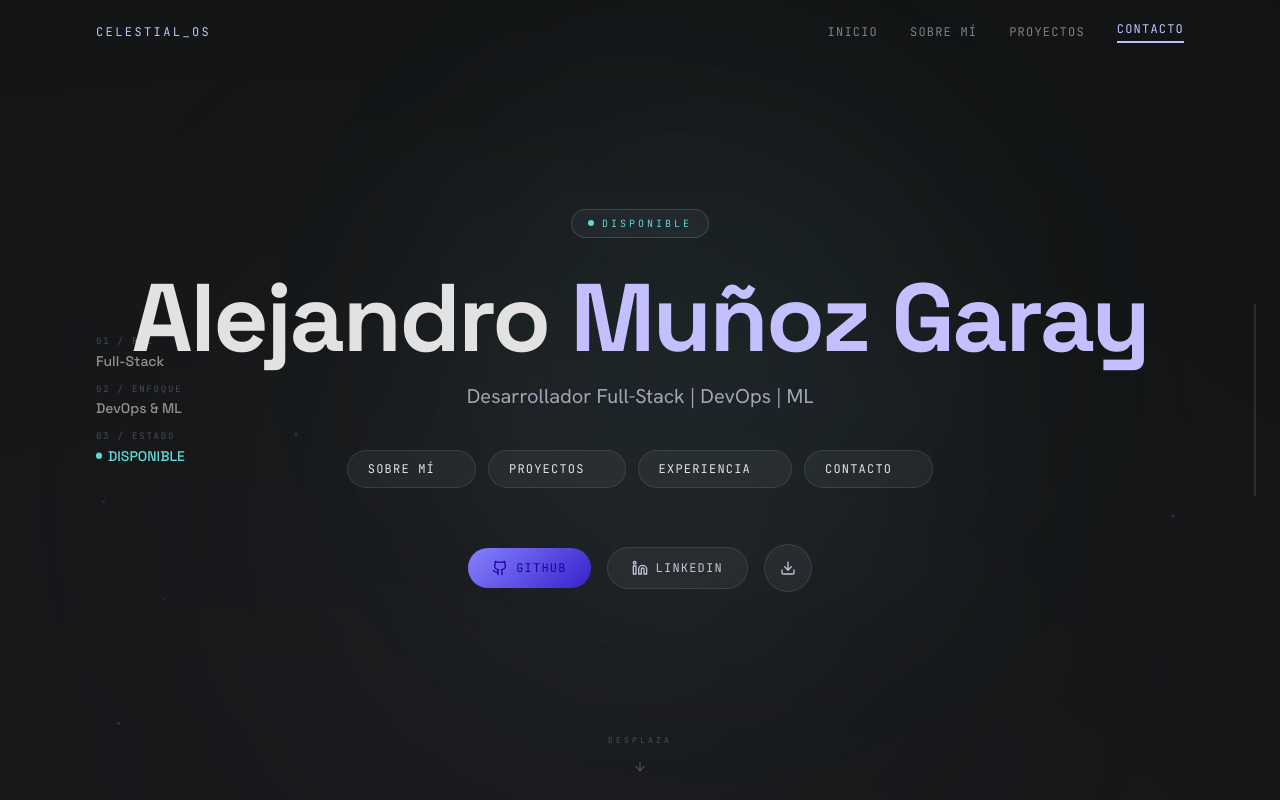
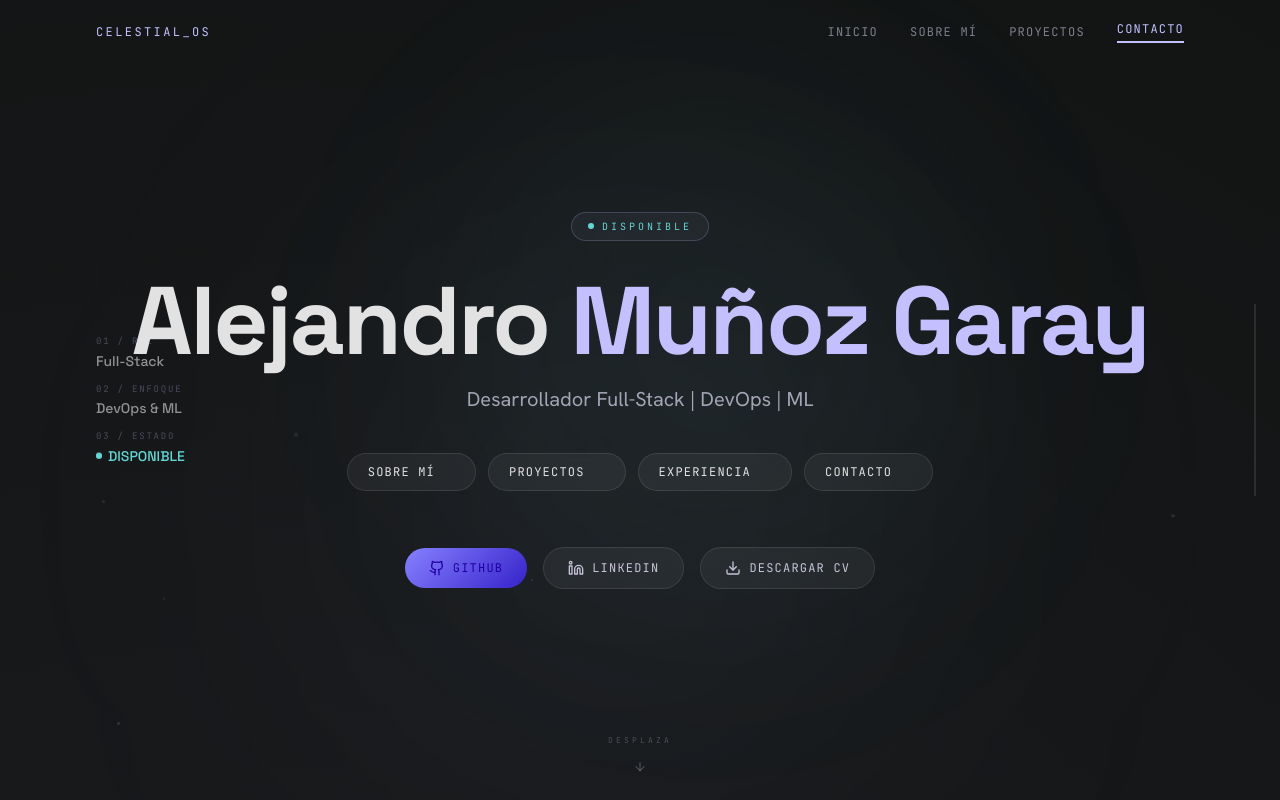
Before and after one commit to bentlyy/Portafolio-Web-, a Next.js app: page / in a window 1280 px wide. Shown: the top 800 px of the page. Built offline with nearby package versions, Linux system fonts and the light colour scheme.

Commit message:
Botón DESCARGAR CV con texto en Hero

```diff
--- a/src/components/Hero.tsx
+++ b/src/components/Hero.tsx
@@ -104,9 +104,10 @@ export default function Hero() {
             <a
               href="/cv.pdf"
               download="AlejandroMuñozCV.pdf"
-              className="glass-panel w-12 h-12 rounded-full inline-flex items-center justify-center text-on-surface-variant hover:text-primary hover:border-primary/40 transition-all duration-300"
+              className="glass-panel px-6 py-3 rounded-full inline-flex items-center gap-2 font-mono text-xs text-on-surface-variant hover:text-primary hover:border-primary/40 uppercase tracking-widest transition-all duration-300"
             >
               <Download size={16} />
+              DESCARGAR CV
             </a>
           </motion.div>
         </div>
```
